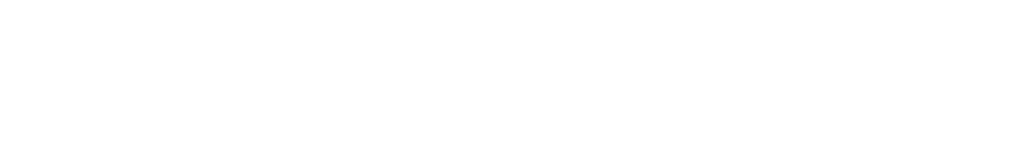
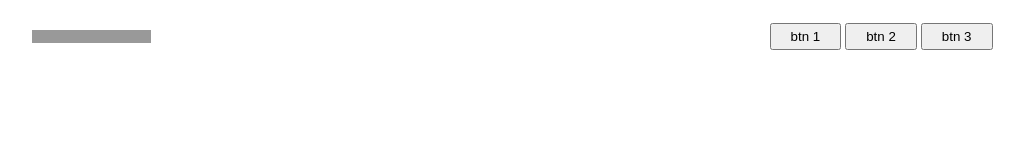
Before and after one commit to aaidarov-triplea/uber, a plain HTML site: page index.html in a window 1280 px wide. Shown: the whole page, without its empty margins (128-1152 px from the left). Drawn offline with Linux system fonts and the light colour scheme.

Commit message:
add header content

```diff
--- a/css/header.css
+++ b/css/header.css
@@ -0,0 +1,16 @@
+.header-content {
+    height: 72px;
+    display: flex;
+    justify-content: space-between;
+    align-items: center;
+}
+.img {
+    height: 13px;
+    width: 119px;
+    background-color: #999;
+}
+
+.buttons > button {
+    padding: 0 19px;
+    height: 27px;
+}
--- a/index.html
+++ b/index.html
@@ -8,6 +8,19 @@
     <title>Document</title>
 </head>
 <body>
-
+    <header>
+        <div class="container">
+            <div class="header-content">
+            <div class="logo">
+                <div class="img"></div>
+            </div>
+            <div class="buttons">
+                <button>btn 1</button>
+                <button> btn 2</button>
+                <button> btn 3</button>
+            </div>
+        </div>
+        </div>
+    </header>
 </body>
 </html>
--- a/style.css
+++ b/style.css
@@ -1,6 +1,11 @@
-
+@import url(./css/header.css);
 * {
     margin: 0;
     padding: 0;
     box-sizing: border-box;
 }
+
+.container {
+    max-width: 961px;
+    margin:  0 auto;
+}
```
